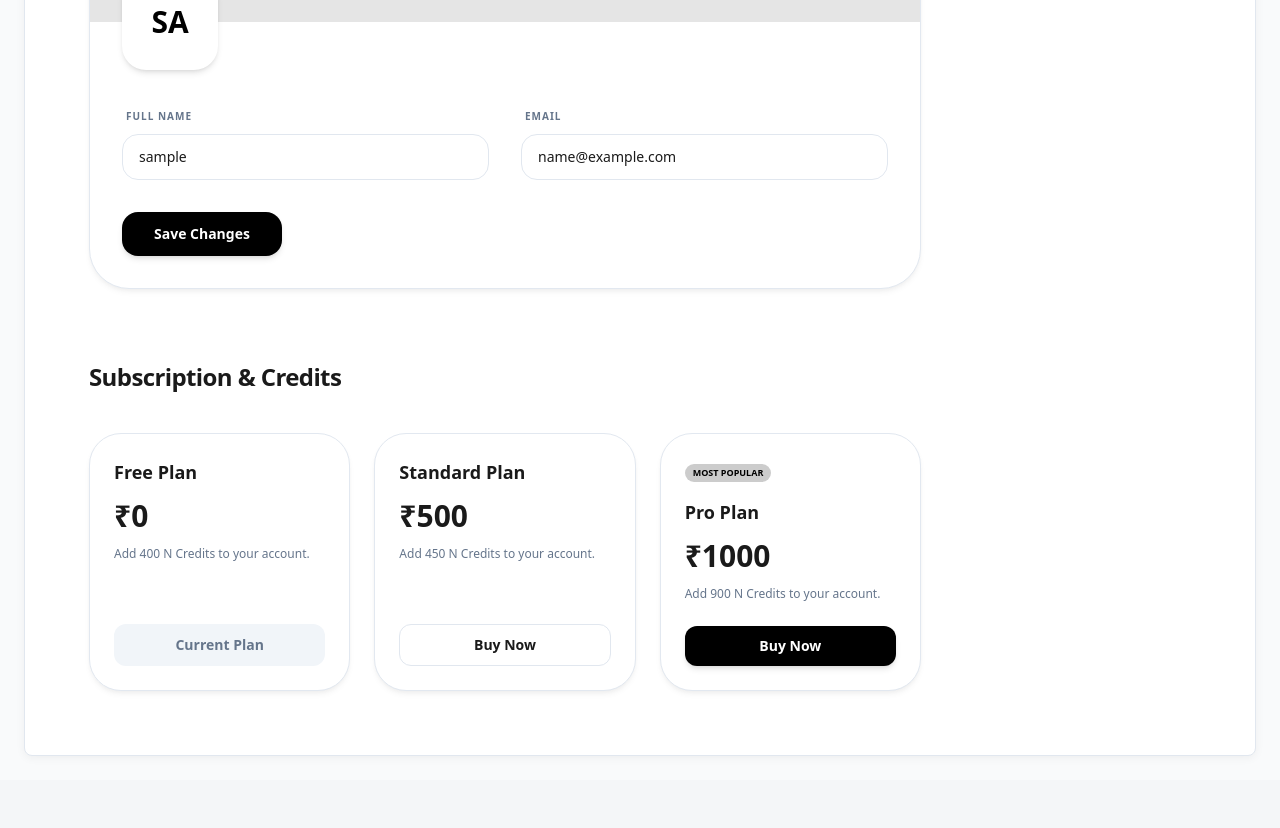
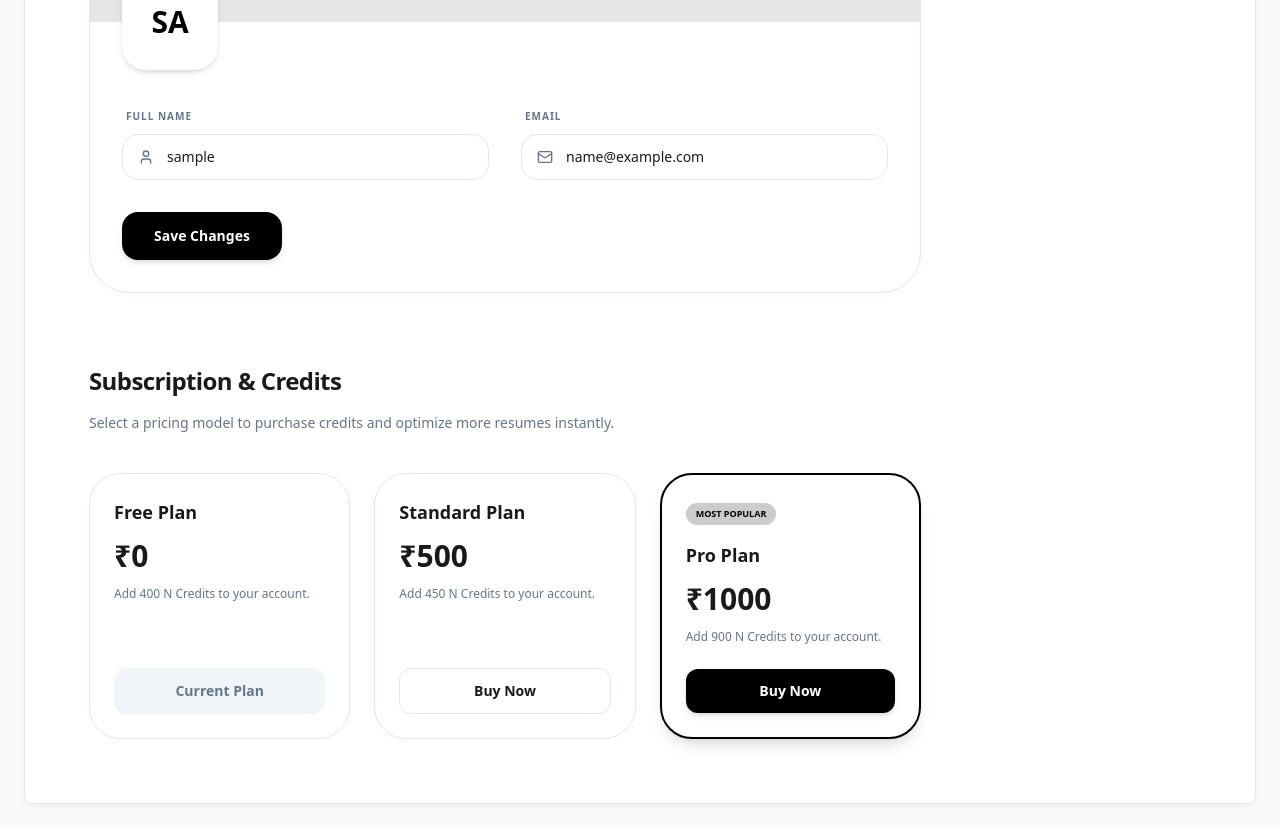
Before and after one commit to alexnikshith/HireSense, a Next.js app: page /dashboard/profile in a window 1280 px wide. Shown: the part 400-1228 px from the top of the page. Before the commit the page ends 1180 px from the top, so only its background shows below. Built offline with nearby package versions, Linux system fonts and the light colour scheme; sample sign-in values are in the browser's storage.

Commit message:
feat: Replace standard browser confirm box with a premium custom React sandbox modal utilizing Framer Motion

```diff
--- a/src/app/dashboard/profile/page.tsx
+++ b/src/app/dashboard/profile/page.tsx
@@ -1,7 +1,11 @@
 "use client";
 
-import { motion } from "framer-motion";
+import { motion, AnimatePresence } from "framer-motion";
 import { useState, useEffect } from "react";
+import {
+  User, Mail, ShieldCheck, CreditCard, Sparkles,
+  X, CheckCircle2, AlertCircle, HelpCircle, Loader2
+} from "lucide-react";
 
 export default function ProfilePage() {
   const [name, setName] = useState("");
@@ -9,6 +13,12 @@ export default function ProfilePage() {
   const [saved, setSaved] = useState(false);
   const [credits, setCredits] = useState<number>(400);
   const [activePlan, setActivePlan] = useState<string>("free");
+
+  // Custom modal state
+  const [showSandboxModal, setShowSandboxModal] = useState(false);
+  const [sandboxDetails, setSandboxDetails] = useState<{ planId: string, amount: number, credits: number } | null>(null);
+  const [isSimulating, setIsSimulating] = useState(false);
+  const [simulationStep, setSimulationStep] = useState<"confirm" | "success">("confirm");
 
   const loadRazorpay = () => {
     return new Promise((resolve) => {
@@ -76,25 +86,15 @@ export default function ProfilePage() {
       return;
     }
 
-    // 2. If backend is in sandbox mode, trigger a seamless test checkout simulation
+    // 2. Open our premium custom sandbox modal if backend is in sandbox mode
     if (isMock) {
-      const confirmed = window.confirm(
-        `💳 HireSense Premium Sandbox Mode\n\nNo Razorpay environment keys are configured on the server.\n\nWould you like to simulate a successful payment of ₹${amount} and instantly credit +${creditsToAdd} N Credits to your account?`
-      );
-      if (confirmed) {
-        const current = parseInt(localStorage.getItem("user_credits") || "400");
-        const updated = current + creditsToAdd;
-        localStorage.setItem("user_credits", updated.toString());
-        localStorage.setItem("active_plan", planId);
-        setCredits(updated);
-        setActivePlan(planId);
-        window.dispatchEvent(new Event("credits_updated"));
-        alert(`🎉 Sandbox Checkout Successful!\n\nAdded ${creditsToAdd} N Credits to your account. Enjoy your new features!`);
-      }
+      setSandboxDetails({ planId, amount, credits: creditsToAdd });
+      setSimulationStep("confirm");
+      setShowSandboxModal(true);
       return;
     }
 
-    // 3. Fall back to real Razorpay checkout if keys are live
+    // 3. Fall back to real Razorpay checkout if live keys are configured
     const sdkLoaded = await loadRazorpay();
     if (!sdkLoaded) {
       alert("Razorpay SDK failed to load. Please check your internet connection.");
@@ -102,14 +102,13 @@ export default function ProfilePage() {
     }
 
     const options = {
-      key: "rzp_test_Sqi4HlmtjalojS", // User's Razorpay Test Key
-      amount: amount * 100, // Amount in paise
+      key: "rzp_test_Sqi4HlmtjalojS",
+      amount: amount * 100,
       currency: "INR",
       name: "HireSense",
       description: `${creditsToAdd} N Credits`,
       order_id: orderId,
       handler: function (response: any) {
-        // Payment successful (Frontend simulation of backend verification)
         const current = parseInt(localStorage.getItem("user_credits") || "400");
         const updated = current + creditsToAdd;
         localStorage.setItem("user_credits", updated.toString());
@@ -125,77 +124,272 @@ export default function ProfilePage() {
         email: email,
       },
       theme: {
-        color: "#8b5cf6", // Matches your primary color
+        color: "#8b5cf6",
       },
     };
 
     const paymentObject = new (window as any).Razorpay(options);
     paymentObject.open();
   };
+
+  const handleSimulatePayment = () => {
+    if (!sandboxDetails) return;
+    setIsSimulating(true);
+
+    // Simulate API verification timing for ultra realism!
+    setTimeout(() => {
+      const current = parseInt(localStorage.getItem("user_credits") || "400");
+      const updated = current + sandboxDetails.credits;
+      localStorage.setItem("user_credits", updated.toString());
+      localStorage.setItem("active_plan", sandboxDetails.planId);
+      setCredits(updated);
+      setActivePlan(sandboxDetails.planId);
+      window.dispatchEvent(new Event("credits_updated"));
+
+      setIsSimulating(false);
+      setSimulationStep("success");
+    }, 1500);
+  };
+
   return (
-    <div className="p-8 space-y-10 max-w-4xl">
-      <h1 className="text-3xl font-bold tracking-tight">Profile Settings</h1>
+    <div className="p-8 space-y-10 max-w-4xl relative">
+      <h1 className="text-3xl font-bold tracking-tight text-foreground">Profile Settings</h1>
 
-      <div className="glass-card rounded-[2.5rem] overflow-hidden">
+      {/* Profile Info Container */}
+      <div className="bg-white border border-border rounded-[2.5rem] overflow-hidden shadow-[0_2px_10px_rgba(0,0,0,0.02)]">
         <div className="h-32 bg-primary/10" />
         <div className="px-8 pb-8 space-y-8">
           <div className="w-24 h-24 rounded-3xl bg-white -mt-12 border-4 border-white flex items-center justify-center text-3xl font-bold text-primary shadow-md">{getInitials()}</div>
-          <div className="grid grid-cols-2 gap-8">
+          <div className="grid grid-cols-1 md:grid-cols-2 gap-8">
             <div className="space-y-2">
               <label className="text-[10px] font-bold text-muted-foreground uppercase tracking-widest ml-1">Full Name</label>
-              <input type="text" value={name} onChange={(e) => setName(e.target.value)} placeholder="Enter your full name" className="w-full bg-transparent border border-border rounded-2xl py-3 px-4 text-sm focus:outline-none focus:border-primary" />
+              <div className="relative">
+                <input
+                  type="text"
+                  value={name}
+                  onChange={(e) => setName(e.target.value)}
+                  placeholder="Enter your full name"
+                  className="w-full bg-transparent border border-border rounded-2xl py-3 pl-11 pr-4 text-sm focus:outline-none focus:border-primary text-foreground"
+                />
+                <User size={16} className="absolute left-4 top-1/2 -translate-y-1/2 text-muted-foreground" />
+              </div>
             </div>
             <div className="space-y-2">
               <label className="text-[10px] font-bold text-muted-foreground uppercase tracking-widest ml-1">Email</label>
-              <input type="email" value={email} onChange={(e) => setEmail(e.target.value)} placeholder="Enter your email" className="w-full bg-transparent border border-border rounded-2xl py-3 px-4 text-sm focus:outline-none focus:border-primary" />
+              <div className="relative">
+                <input
+                  type="email"
+                  value={email}
+                  onChange={(e) => setEmail(e.target.value)}
+                  placeholder="Enter your email"
+                  className="w-full bg-transparent border border-border rounded-2xl py-3 pl-11 pr-4 text-sm focus:outline-none focus:border-primary text-foreground"
+                />
+                <Mail size={16} className="absolute left-4 top-1/2 -translate-y-1/2 text-muted-foreground" />
+              </div>
             </div>
           </div>
-          <button onClick={handleSave} className="px-8 py-3 bg-primary text-primary-foreground rounded-2xl font-bold text-sm shadow-md hover:opacity-90 transition-all">
-            {saved ? "Saved!" : "Save Changes"}
+          <button onClick={handleSave} className="px-8 py-3.5 bg-primary text-primary-foreground rounded-2xl font-bold text-sm shadow-md hover:opacity-90 active:scale-[0.98] transition-all">
+            {saved ? "Saved Successfully!" : "Save Changes"}
           </button>
         </div>
       </div>
 
       {/* Subscription Section */}
-      <h2 className="text-2xl font-bold tracking-tight pt-8">Subscription & Credits</h2>
+      <div className="space-y-4">
+        <h2 className="text-2xl font-bold tracking-tight pt-8 text-foreground">Subscription & Credits</h2>
+        <p className="text-sm text-muted-foreground">Select a pricing model to purchase credits and optimize more resumes instantly.</p>
+      </div>
+
       <div className="grid grid-cols-1 md:grid-cols-3 gap-6">
         {/* Free Plan */}
-        <div className="glass-card p-6 rounded-[2rem] flex flex-col justify-between hover:border-primary/50 transition-all">
+        <div className="bg-white border border-border p-6 rounded-[2rem] flex flex-col justify-between hover:border-primary/50 transition-all shadow-[0_2px_10px_rgba(0,0,0,0.02)]">
           <div className="space-y-3">
-            <h3 className="text-lg font-bold">Free Plan</h3>
-            <p className="text-3xl font-bold">₹0</p>
-            <p className="text-muted-foreground text-xs">Add 400 N Credits to your account.</p>
+            <h3 className="text-lg font-bold text-foreground">Free Plan</h3>
+            <p className="text-3xl font-extrabold text-foreground">₹0</p>
+            <p className="text-muted-foreground text-xs font-medium">Add 400 N Credits to your account.</p>
           </div>
-          <button disabled={activePlan === "free"} onClick={() => displayRazorpay("free", 0, 400)} className={`mt-6 py-2.5 rounded-xl font-bold text-sm transition-all border ${activePlan === "free" ? "bg-muted text-muted-foreground cursor-not-allowed border-transparent" : "border-border text-foreground hover:bg-muted"}`}>
+          <button
+            disabled={activePlan === "free"}
+            onClick={() => displayRazorpay("free", 0, 400)}
+            className={`mt-6 py-3 rounded-xl font-bold text-sm transition-all border ${
+              activePlan === "free"
+              ? "bg-muted text-muted-foreground cursor-not-allowed border-transparent"
+              : "border-border text-foreground hover:bg-muted active:scale-[0.98]"
+            }`}
+          >
             {activePlan === "free" ? "Current Plan" : "Claim Free"}
           </button>
         </div>
 
-        {/* Plan 1 */}
-        <div className="glass-card p-6 rounded-[2rem] flex flex-col justify-between hover:border-primary/50 transition-all">
+        {/* Standard Plan */}
+        <div className="bg-white border border-border p-6 rounded-[2rem] flex flex-col justify-between hover:border-primary/50 transition-all shadow-[0_2px_10px_rgba(0,0,0,0.02)]">
           <div className="space-y-3">
-            <h3 className="text-lg font-bold">Standard Plan</h3>
-            <p className="text-3xl font-bold">₹500</p>
-            <p className="text-muted-foreground text-xs">Add 450 N Credits to your account.</p>
+            <h3 className="text-lg font-bold text-foreground">Standard Plan</h3>
+            <p className="text-3xl font-extrabold text-foreground">₹500</p>
+            <p className="text-muted-foreground text-xs font-medium">Add 450 N Credits to your account.</p>
           </div>
-          <button disabled={activePlan === "standard"} onClick={() => displayRazorpay("standard", 500, 450)} className={`mt-6 py-2.5 rounded-xl font-bold text-sm transition-all border ${activePlan === "standard" ? "bg-muted text-muted-foreground cursor-not-allowed border-transparent" : "border-border text-foreground hover:bg-muted"}`}>
+          <button
+            disabled={activePlan === "standard"}
+            onClick={() => displayRazorpay("standard", 500, 450)}
+            className={`mt-6 py-3 rounded-xl font-bold text-sm transition-all border ${
+              activePlan === "standard"
+              ? "bg-muted text-muted-foreground cursor-not-allowed border-transparent"
+              : "border-border text-foreground hover:bg-muted active:scale-[0.98]"
+            }`}
+          >
             {activePlan === "standard" ? "Current Plan" : "Buy Now"}
           </button>
         </div>
 
-        {/* Plan 2 */}
-        <div className="glass-card p-6 rounded-[2rem] flex flex-col justify-between border-2 border-primary bg-primary/5 shadow-lg transition-all relative overflow-hidden">
+        {/* Pro Plan */}
+        <div className="bg-white p-6 rounded-[2rem] flex flex-col justify-between border-2 border-primary bg-primary/5 shadow-lg transition-all relative overflow-hidden">
           <div className="space-y-3">
-            <div className="inline-block px-2 py-0.5 bg-primary/20 text-primary text-[9px] font-bold rounded-full mb-1">MOST POPULAR</div>
-            <h3 className="text-lg font-bold">Pro Plan</h3>
-            <p className="text-3xl font-bold">₹1000</p>
-            <p className="text-muted-foreground text-xs">Add 900 N Credits to your account.</p>
+            <div className="inline-block px-2.5 py-1 bg-primary/20 text-primary text-[9px] font-bold rounded-full mb-1">MOST POPULAR</div>
+            <h3 className="text-lg font-bold text-foreground">Pro Plan</h3>
+            <p className="text-3xl font-extrabold text-foreground">₹1000</p>
+            <p className="text-muted-foreground text-xs font-medium">Add 900 N Credits to your account.</p>
           </div>
-          <button disabled={activePlan === "pro"} onClick={() => displayRazorpay("pro", 1000, 900)} className={`mt-6 py-2.5 rounded-xl font-bold text-sm transition-all ${activePlan === "pro" ? "bg-muted text-muted-foreground cursor-not-allowed" : "bg-primary text-primary-foreground shadow-md hover:opacity-90"}`}>
+          <button
+            disabled={activePlan === "pro"}
+            onClick={() => displayRazorpay("pro", 1000, 900)}
+            className={`mt-6 py-3 rounded-xl font-bold text-sm transition-all ${
+              activePlan === "pro"
+              ? "bg-muted text-muted-foreground cursor-not-allowed"
+              : "bg-primary text-primary-foreground shadow-md hover:opacity-90 active:scale-[0.98]"
+            }`}
+          >
             {activePlan === "pro" ? "Current Plan" : "Buy Now"}
           </button>
         </div>
       </div>
+
+      {/* CUSTOM PREMIUM SANDBOX SIMULATION MODAL */}
+      <AnimatePresence>
+        {showSandboxModal && sandboxDetails && (
+          <div className="fixed inset-0 z-50 flex items-center justify-center p-4">
+            {/* Backdrop */}
+            <motion.div
+              initial={{ opacity: 0 }}
+              animate={{ opacity: 1 }}
+              exit={{ opacity: 0 }}
+              onClick={() => !isSimulating && setShowSandboxModal(false)}
+              className="absolute inset-0 bg-slate-900/60 backdrop-blur-sm"
+            />
+
+            {/* Modal Box */}
+            <motion.div
+              initial={{ opacity: 0, scale: 0.95, y: 15 }}
+              animate={{ opacity: 1, scale: 1, y: 0 }}
+              exit={{ opacity: 0, scale: 0.95, y: 15 }}
+              transition={{ type: "spring", duration: 0.5 }}
+              className="bg-white border border-border w-full max-w-md rounded-[2.5rem] p-8 shadow-2xl relative z-10 overflow-hidden text-center"
+            >
+              {/* Top Close Button */}
+              {!isSimulating && (
+                <button
+                  onClick={() => setShowSandboxModal(false)}
+                  className="absolute right-6 top-6 text-muted-foreground hover:text-foreground transition-colors p-1 bg-muted rounded-full"
+                >
+                  <X size={16} />
+                </button>
+              )}
+
+              {simulationStep === "confirm" ? (
+                <div className="space-y-6">
+                  {/* Icon */}
+                  <div className="w-16 h-16 bg-primary/10 rounded-full flex items-center justify-center mx-auto text-primary animate-pulse">
+                    <CreditCard size={28} />
+                  </div>
+
+                  {/* Header */}
+                  <div className="space-y-2">
+                    <h3 className="text-xl font-extrabold text-foreground flex items-center justify-center gap-1.5">
+                      <ShieldCheck size={20} className="text-green-500" /> Sandbox Checkout
+                    </h3>
+                    <p className="text-xs text-muted-foreground max-w-[280px] mx-auto leading-relaxed">
+                      No Razorpay API credentials are configured. Simulate a sandbox test payment to upgrade your account instantly!
+                    </p>
+                  </div>
+
+                  {/* Details Card */}
+                  <div className="bg-muted p-5 rounded-2xl text-left space-y-2 border border-border">
+                    <div className="flex justify-between text-xs font-semibold">
+                      <span className="text-muted-foreground">Product</span>
+                      <span className="text-foreground uppercase">{sandboxDetails.planId} Plan</span>
+                    </div>
+                    <div className="flex justify-between text-xs font-semibold">
+                      <span className="text-muted-foreground">Credits Loaded</span>
+                      <span className="text-primary font-bold">+{sandboxDetails.credits} Credits</span>
+                    </div>
+                    <div className="border-t border-border/80 my-2 pt-2 flex justify-between text-sm font-bold">
+                      <span className="text-foreground">Total Paid</span>
+                      <span className="text-foreground">₹{sandboxDetails.amount}</span>
+                    </div>
+                  </div>
+
+                  {/* Action Buttons */}
+                  <div className="space-y-2.5">
+                    <button
+                      onClick={handleSimulatePayment}
+                      disabled={isSimulating}
+                      className="w-full py-3.5 bg-primary text-primary-foreground rounded-2xl font-bold text-sm flex items-center justify-center gap-2 shadow-md hover:opacity-95 disabled:opacity-50 transition-all active:scale-[0.98]"
+                    >
+                      {isSimulating ? (
+                        <><Loader2 className="animate-spin" size={16} /> Verifying Transaction...</>
+                      ) : (
+                        "Simulate Successful Payment"
+                      )}
+                    </button>
+
+                    {!isSimulating && (
+                      <button
+                        onClick={() => setShowSandboxModal(false)}
+                        className="w-full py-3.5 bg-transparent border border-border hover:bg-muted text-foreground rounded-2xl font-bold text-sm transition-all"
+                      >
+                        Cancel Transaction
+                      </button>
+                    )}
+                  </div>
+                </div>
+              ) : (
+                <div className="space-y-6 py-4">
+                  {/* Success Anim Icon */}
+                  <motion.div
+                    initial={{ scale: 0.5, opacity: 0 }}
+                    animate={{ scale: 1, opacity: 1 }}
+                    transition={{ type: "spring", stiffness: 200, damping: 15 }}
+                    className="w-20 h-20 bg-green-500/10 rounded-full flex items-center justify-center mx-auto text-green-500"
+                  >
+                    <CheckCircle2 size={44} />
+                  </motion.div>
+
+                  {/* Success message */}
+                  <div className="space-y-2">
+                    <h3 className="text-2xl font-black text-foreground">Payment Successful!</h3>
+                    <p className="text-xs text-muted-foreground font-semibold uppercase tracking-wider">Transaction Verified</p>
+                  </div>
+
+                  <div className="bg-green-50/50 border border-green-100 p-5 rounded-2xl space-y-2.5 max-w-[320px] mx-auto text-left">
+                    <p className="text-xs text-green-700 leading-relaxed font-medium">
+                      <strong>🎉 Success:</strong> Your account has been upgraded to the <strong>{sandboxDetails.planId.toUpperCase()} Plan</strong>!
+                    </p>
+                    <p className="text-[11px] text-green-600 font-bold">
+                      💳 +{sandboxDetails.credits} N Credits added successfully.
+                    </p>
+                  </div>
+
+                  <button
+                    onClick={() => setShowSandboxModal(false)}
+                    className="w-full py-3.5 bg-primary text-white rounded-2xl font-bold text-sm shadow-md hover:bg-primary/95 transition-all"
+                  >
+                    Done
+                  </button>
+                </div>
+              )}
+            </motion.div>
+          </div>
+        )}
+      </AnimatePresence>
     </div>
   );
 }
```
